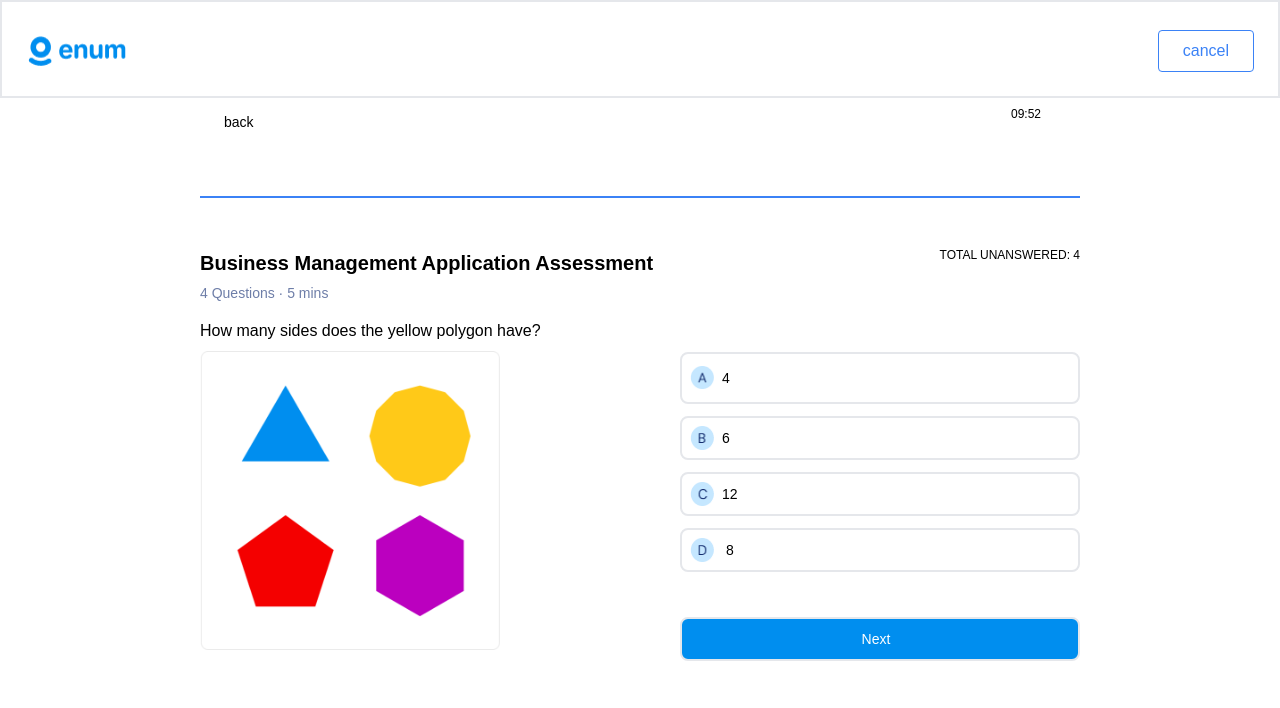
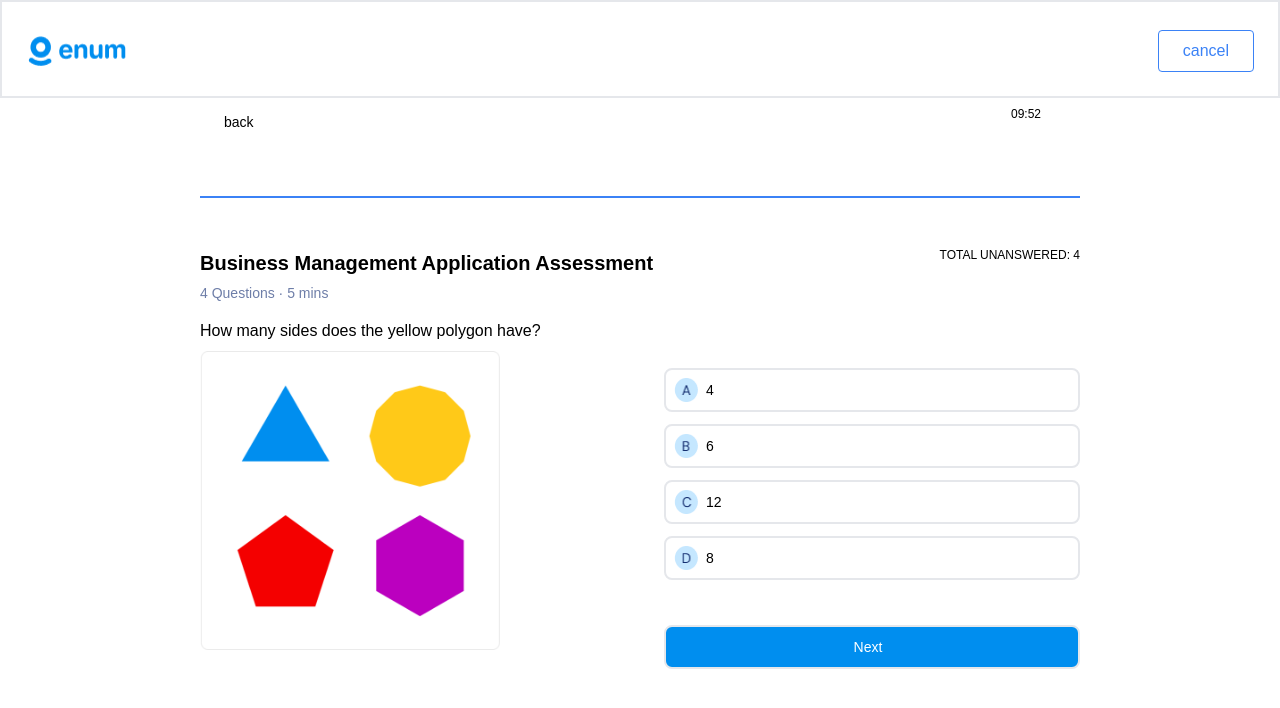
Before and after one commit to Yisaterese/enum-task, a Next.js app: page /assessmentPage in a window 1280 px wide. Shown: the top 708 px of the page. Built offline with nearby package versions, Linux system fonts and the light colour scheme; some icons are missing.

Commit message:
refactored

```diff
--- a/app/applicationFeePayment/payment.tsx
+++ b/app/applicationFeePayment/payment.tsx
@@ -14,7 +14,7 @@ export default function Payment(){
             <div className={'flex  ml-[150px] '}>
                 <Link href={'/landingpageApplicationFee'}>
                     <Icon icon={'ri:arrow-left-line'} className={'text-black w-6 h-7 pb-3  mt-5'}/>
-                    <Button className={'text-black text-[13px] mt-5 '} word={'Back'}/>
+                    <Button className={'text-black   text-[13px] mt-5 '} word={'Back'}/>
                 </Link>
             </div>
             <div className={'flex mt-5 mb-[100px]'}>
--- a/app/assessmentPage/assessment.tsx
+++ b/app/assessmentPage/assessment.tsx
@@ -3,11 +3,8 @@ import Button from "../../component/button";
 import {Icon} from '@iconify/react';
 import colouredShapes from  '../../public/takeAssessment/colouredShapes.png';
 import Image from 'next/image';
-import letterA from '../../public/takeAssessment/letterA.png';
-import letterB from '../../public/takeAssessment/letterB.png';
-import letterC from '../../public/takeAssessment/letterC.png';
-import letterD from '../../public/takeAssessment/letterD.png';
 import Link from 'next/link'
+import {AssessmentPageOptions} from "@/utils/list";
 export default function AssessmentPage() {
     return(
         <div>
@@ -37,28 +34,20 @@ export default function AssessmentPage() {
                         </div>
 
 
-                        <div className={'ml-10 mt-[45px] w-full text-black'}>
-                            <div className='flex gap-2  p-3 pl-0 text-black rounded-lg border-2 mb-3'>
-                                <div  className={' ml-2  text-black'}>
-                                    <Image src={letterA} alt={'letterA'} width={24} height={24}/>
-                                </div>
-                                <Button word={'4 '}
-                                        className='w-[32px ] h-[18px]font-[400] text-[14px] leading-[24px]'/>
-                            </div>
+                        <div className=" mt-4 ml-6 gap-5 w-full">
 
-                            <div className='flex p-2  gap-2 pl-0 text-black rounded-lg border-2 mb-3'>
-                                <Image src={letterB} alt={'letterA'} className={'w-[24px] ml-2 h-[24px] text-black'}/>
-                                <Button word={'6 '} className='w-[32px ] h-h-[18px] font-[400] text-[14px] leading-[24px]'/>
-                            </div>
-
-                            <div className='flex p-2 gap-2  pl-0 text-black rounded-lg border-2 mb-3'>
-                                <Image src={letterC} alt={'letterC'} className={'w-[24px] ml-2 h-[24px] text-black'}/>
-                                <Button word={'12'} className='w-[32px ] h-[18px] font-[400] text-[14px] leading-[24px]'/>
-                            </div>
-
-                            <div className='flex gap-3  p-2 pl-0 text-black rounded-lg border-2 mb-3'>
-                                <Image src={letterD} alt={'letterD'} className={'w-[24px] h-[24px] ml-2 text-black'}/>
-                                <Button word={'8'} className='w-[32px ] h-[18px] font-[400] text-[14px] leading-[24px]'/>
+                            <div className="w-full mt-[45px] text-black">
+                                {AssessmentPageOptions.map((option, index) => (
+                                    <div key={index}
+                                         className="flex items-center p-2 gap-2 pl-0 text-black rounded-lg border-2 mb-3">
+                                        <Image src={option.src} alt={option.alt}
+                                               className="w-[24px] h-[24px] ml-2"/>
+                                        <Button
+                                            word={option.word}
+                                            className="font-[400] text-[14px] leading-[24px]"
+                                        />
+                                    </div>
+                                ))}
                             </div>
 
                             <Link href={'/assessmentNextpage'}>
@@ -69,10 +58,12 @@ export default function AssessmentPage() {
                                 </div>
                             </Link>
                         </div>
+
+
                     </div>
                 </div>
+            </div>
 
-            </div>
         </div>
     );
 }
--- a/app/landingPageAdmissionGranted/page.tsx
+++ b/app/landingPageAdmissionGranted/page.tsx
@@ -8,7 +8,7 @@ export default function Page(){
         <div>
             <Navbar/>
             <Hero
-                    heroBackButton={'/landingPageApplicationProcess'}
+                    heroBackButton={'/submitAssessment'}
                     path={'/makePaymentProgram'}
                     buttonText={'Proceed to Payment'}/>
 
--- a/app/submitAssessment/submitAssessment.tsx
+++ b/app/submitAssessment/submitAssessment.tsx
@@ -114,10 +114,9 @@ export default function NextPage() {
                                     >
                                         <button className="w-[32px] h-[24px] font-[400] text-[14px]"> Submit</button>
                                     </button>
+                                </div>
+                            </div>
 
-                                </div>
-
-                            </div>
                         </div>
                     </div>
                 </div>
--- a/app/takeAssessment/page.tsx
+++ b/app/takeAssessment/page.tsx
@@ -7,7 +7,7 @@ export default function  Page(){
     return(
         <div>
             <Navbar />
-            <Hero heroBackButton={'/takeAssessmentClicked'}
+            <Hero heroBackButton={'/applicationFeePayment'}
                   path={'/assessmentPage'}/>
             <Partners/>
             <AssessmentPage/>
--- a/component/programPayment.tsx
+++ b/component/programPayment.tsx
@@ -12,7 +12,9 @@ const  Payment:React.FC<PaymentProps>= ({path,leadershipProgramFee, subtotal,lea
         <div>
             <div className={'flex  ml-[150px] '}>
                 <Icon icon={'ri:arrow-left-line'} className={'text-black w-6 h-7 pb-3  mt-5'}/>
-                <Button className={'text-black text-[13px] mt-5 '} word={'Back'}/>
+                <Link href={'/landingPageAdmissionGranted'}>
+                    <Button className={'text-black text-[13px] mt-5 '} word={'Back'}/>
+                </Link>
             </div>
             <div className={'flex mt-5 mb-[100px]'}>
                 <div className={'w-[68%] border-2 ml-[100px] '}>
--- a/types/types.d.ts
+++ b/types/types.d.ts
@@ -8,7 +8,7 @@ export type ProgramSectionProps = {
 
 export type ButtonProps={
     icon?: StaticImageData;
-    word:string;
+    word?:string;
     className?: string;
 }
 
@@ -21,6 +21,10 @@ export type HeroPageProps ={
 export type AssessmentNavbarProps={
     onCancel: () => void;
     link:string;
+}
+
+export type OptionsText={
+    text:string;
 }
 export interface RatingProps {
     applicationFee: string;
--- a/utils/list.tsx
+++ b/utils/list.tsx
@@ -53,3 +53,10 @@ export const options = [
     { src: letterC, alt: 'letterC', word: 'Painting' },
     { src: letterD, alt: 'letterD', word: 'Sculpture' },
 ];
+
+export const AssessmentPageOptions = [
+    { src: letterA, alt: 'letterA', word: '4'},
+    { src: letterB, alt: 'letterB', word: '6' },
+    { src: letterC, alt: 'letterC', word: '12' },
+    { src: letterD, alt: 'letterD', word: '8' },
+];
```
Also changed, not shown: component/assessmentOptions.tsx (added, +18 -0 lines).
